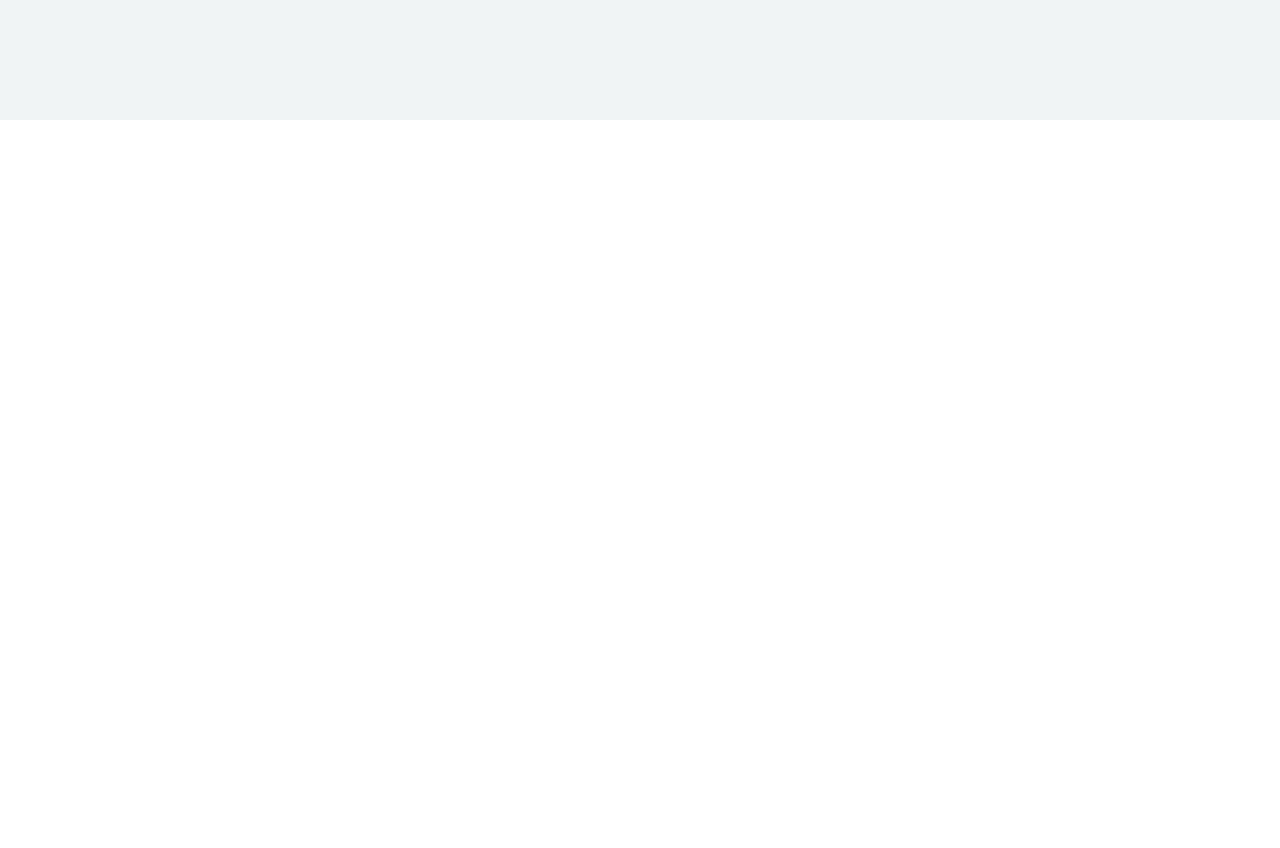
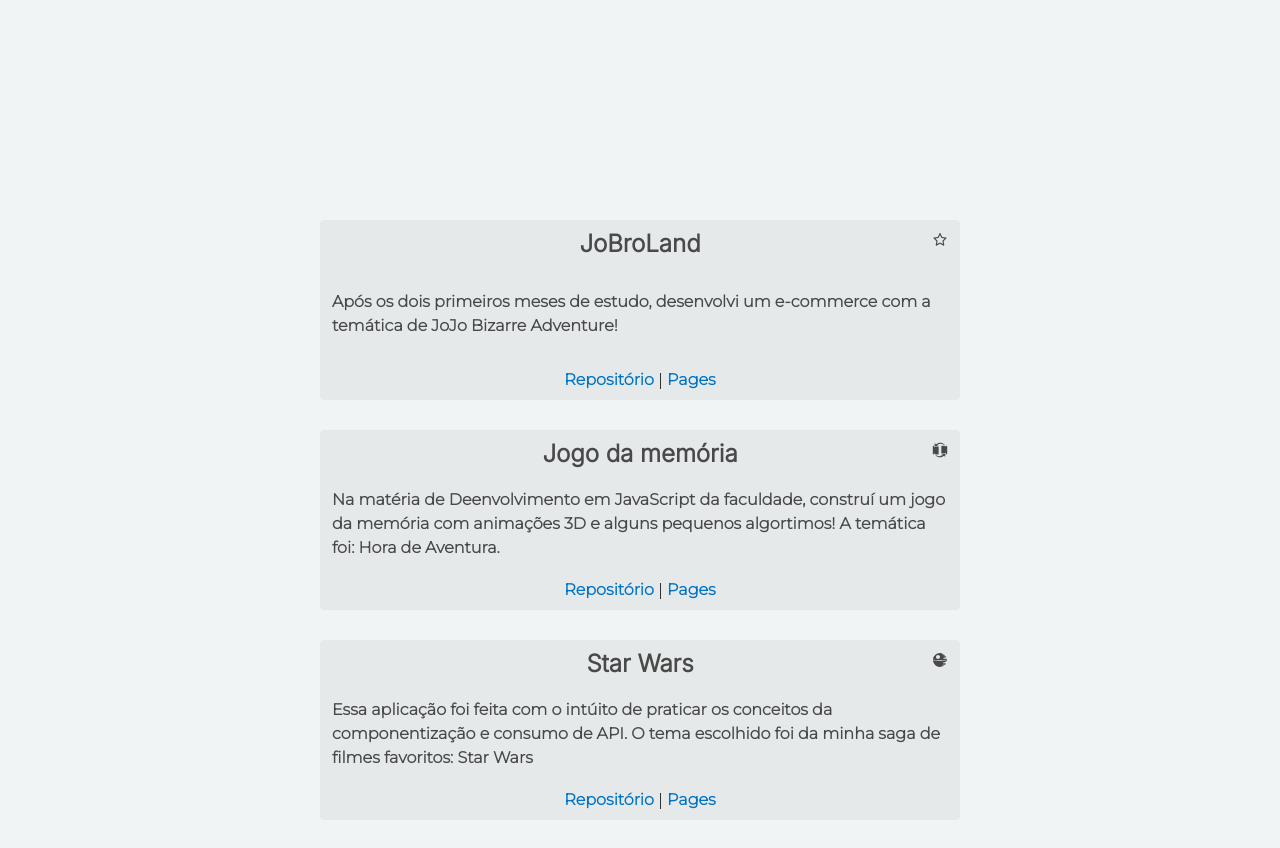
Before and after one commit to rogeraguiar0/portfolio-roger-aguiar, a React (Create React App) app: page / in a window 1280 px wide. Shown: the part 680-1528 px from the top of the page. Before the commit the page ends 800 px from the top, so only its background shows below. Built offline with nearby package versions, Linux system fonts and the light colour scheme; a web font is replaced by a local one.

Commit message:
feat: add projects section

```diff
--- a/src/App.tsx
+++ b/src/App.tsx
@@ -1,6 +1,7 @@
 import Header from "./components/Header";
 import MainContent from "./components/MainContent";
 import Introduction from "./components/Introduction";
+import Projects from "./components/Projects";
 
 function App() {
   return (
@@ -8,6 +9,7 @@ function App() {
       <Header />
       <MainContent>
         <Introduction />
+        <Projects />
       </MainContent>
     </>
   );
--- /dev/null
+++ b/src/components/Projects/ProjectCard/index.tsx
@@ -0,0 +1,23 @@
+import { Container } from "./style";
+import { iData } from "../index";
+
+const ProjectCard = ({ name, description, repo, pages, icon }: iData) => {
+  return (
+    <Container>
+      <h4>{name}</h4>
+      <p>{description}</p>
+      <div>
+        <a target="_blank" href={repo} rel="noreferrer">
+          Repositório
+        </a>
+        <p>|</p>
+        <a target="_blank" href={pages} rel="noreferrer">
+          Pages
+        </a>
+      </div>
+      {icon}
+    </Container>
+  );
+};
+
+export default ProjectCard;
--- /dev/null
+++ b/src/components/Projects/ProjectCard/style.ts
@@ -0,0 +1,65 @@
+import styled from "styled-components";
+
+export const Container = styled.div`
+  padding: 10px;
+  height: 180px;
+  width: 50%;
+  position: relative;
+  display: flex;
+  align-items: center;
+  flex-direction: column;
+  justify-content: space-between;
+  border: 2px solid transparent;
+  border-radius: 4px;
+  background-color: var(--color-grey-4);
+  transition: 0.4s;
+
+  & > h4 {
+    color: var(--color-grey-1);
+    font-family: var(--font-family-title);
+    font-size: var(--title-size-1);
+  }
+
+  & > p {
+    color: var(--color-grey-1);
+    font-family: var(--font-family-text);
+    font-size: var(--text-size-1);
+    font-weight: 600;
+    line-height: 24px;
+  }
+
+  & > div {
+    display: flex;
+    align-items: center;
+    gap: 5px;
+  }
+
+  & a {
+    color: var(--color-brand);
+    font-family: var(--font-family-text);
+    font-size: var(--text-size-1);
+    font-weight: 600;
+    text-decoration: none;
+  }
+
+  & > svg {
+    position: absolute;
+    top: 10px;
+    right: 10px;
+    fill: var(--color-grey-1);
+  }
+
+  &:hover {
+    border: 2px solid var(--color-brand);
+    transition: 0.4s;
+  }
+
+  &:hover > h4 {
+    color: var(--color-brand);
+    transition: 0.4s;
+  }
+
+  &:hover > svg {
+    fill: var(--color-brand);
+  }
+`;
--- /dev/null
+++ b/src/components/Projects/index.tsx
@@ -0,0 +1,58 @@
+import ProjectCard from "./ProjectCard";
+import { Container } from "./style";
+import { AiOutlineStar } from "react-icons/ai";
+import { GiCardExchange, GiDeathStar } from "react-icons/gi";
+
+export interface iData {
+  name: string;
+  description: string;
+  repo: string;
+  pages: string;
+  icon: any;
+}
+
+const Projects = () => {
+  const data = [
+    {
+      name: "JoBroLand",
+      description:
+        "Após os dois primeiros meses de estudo, desenvolvi um e-commerce com a temática de JoJo Bizarre Adventure!",
+      repo: "https://github.com/rogeraguiar0/Projeto-JoBroLand",
+      pages: "https://rogeraguiar0.github.io/Projeto-JoBroLand/",
+      icon: <AiOutlineStar />,
+    },
+    {
+      name: "Jogo da memória",
+      description:
+        "Na matéria de Deenvolvimento em JavaScript da faculdade, construí um jogo da memória com animações 3D e alguns pequenos algortimos! A temática foi: Hora de Aventura.",
+      repo: "https://github.com/rogeraguiar0/Jogo-da-memoria",
+      pages: "https://rogeraguiar0.github.io/Jogo-da-memoria/",
+      icon: <GiCardExchange />,
+    },
+    {
+      name: "Star Wars",
+      description:
+        "Essa aplicação foi feita com o intúito de praticar os conceitos da componentização e consumo de API. O tema escolhido foi da minha saga de filmes favoritos: Star Wars",
+      repo: "https://github.com/rogeraguiar0/Projeto-Star-Wars",
+      pages: "https://projeto-star-wars-rogeraguiar0.vercel.app/",
+      icon: <GiDeathStar />,
+    },
+  ] as iData[];
+
+  return (
+    <Container>
+      {data.map((elem, index) => (
+        <ProjectCard
+          key={index}
+          name={elem.name}
+          description={elem.description}
+          repo={elem.repo}
+          pages={elem.pages}
+          icon={elem.icon}
+        />
+      ))}
+    </Container>
+  );
+};
+
+export default Projects;
--- /dev/null
+++ b/src/components/Projects/style.ts
@@ -0,0 +1,12 @@
+import styled from "styled-components";
+
+export const Container = styled.section`
+  height: 100vh;
+  width: 100%;
+  background-color: var(--color-grey-5);
+  display: flex;
+  align-items: center;
+  flex-direction: column;
+  justify-content: center;
+  gap: 30px;
+`;
```
